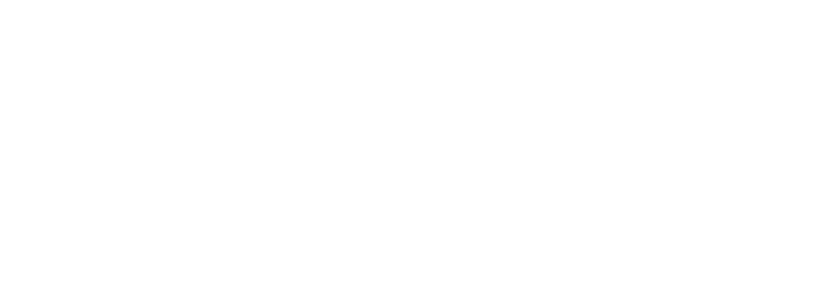
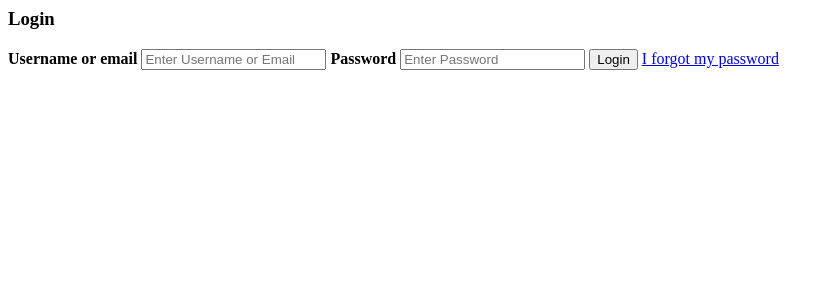
Before and after one commit to tunnr/webprog, a PHP site: page / in a window 1280 px wide. Before the commit the part shown is empty. Shown: the top 300 px of the page, without its empty margins (0-834 px from the left). Run offline with PHP 8.4, Linux system fonts and the light colour scheme.

Commit message:
login
login form is ready for design

```diff
--- a/index.php
+++ b/index.php
@@ -10,6 +10,20 @@
             <section>
                 <!-- Here comes the login form -->
                 <!-- We want this in the center -->
+                <form action="">
+                    <h1>Login</h1>
+                    <div class="container">
+                        <label><b>Username or email</b></label>
+                        <input type="text" placeholder="Enter Username or Email" name="uname" required>
+
+                        <label><b>Password</b></label>
+                        <input type="password" placeholder="Enter Password" name="psw" required>
+
+                        <button type="submit">Login</button>
+
+                        <a href="#">I forgot my password</a>
+                    </div>
+                </form>
             </section>
         </article>
         <!-- The login file doesn't have <aside> and <footer> tag -->
```
